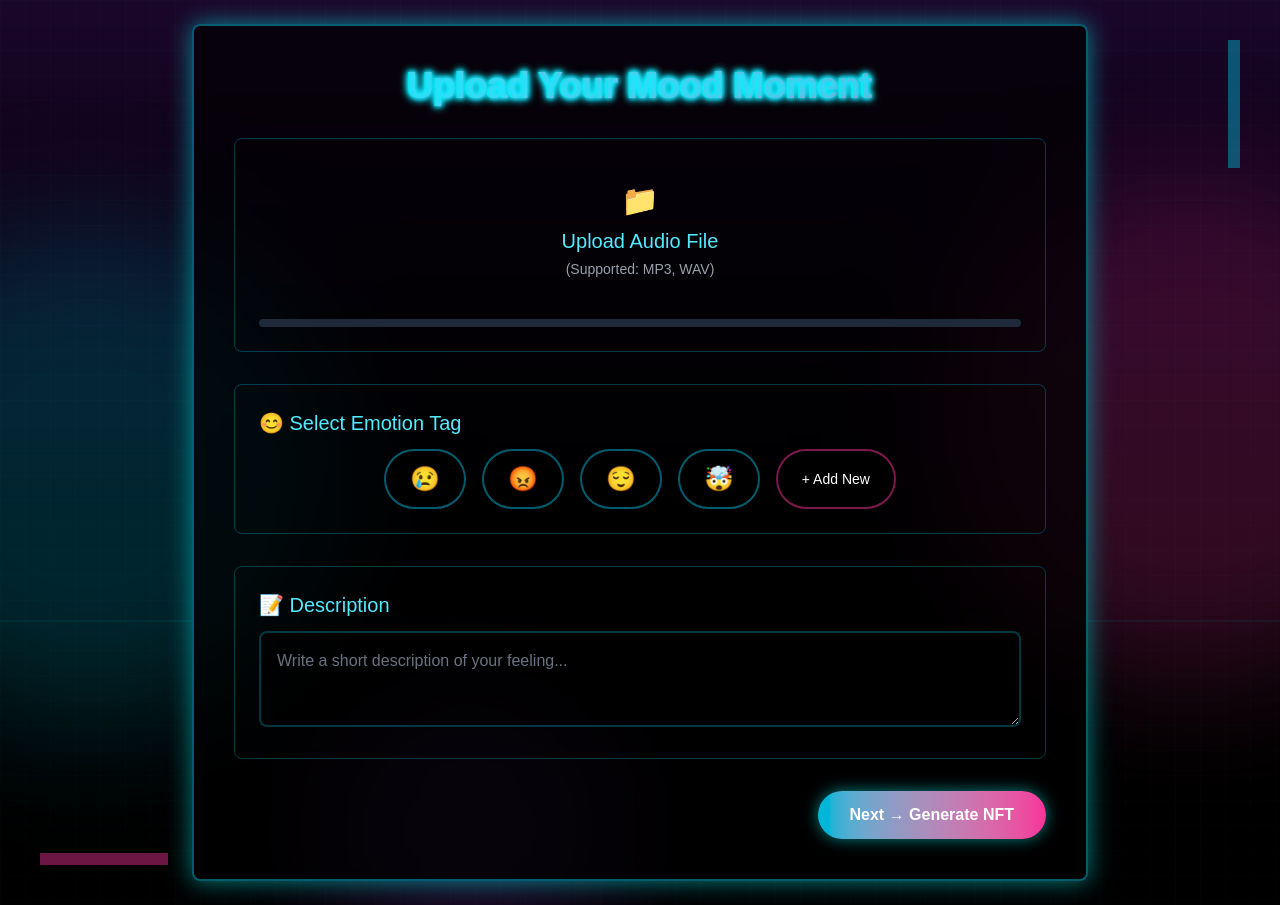
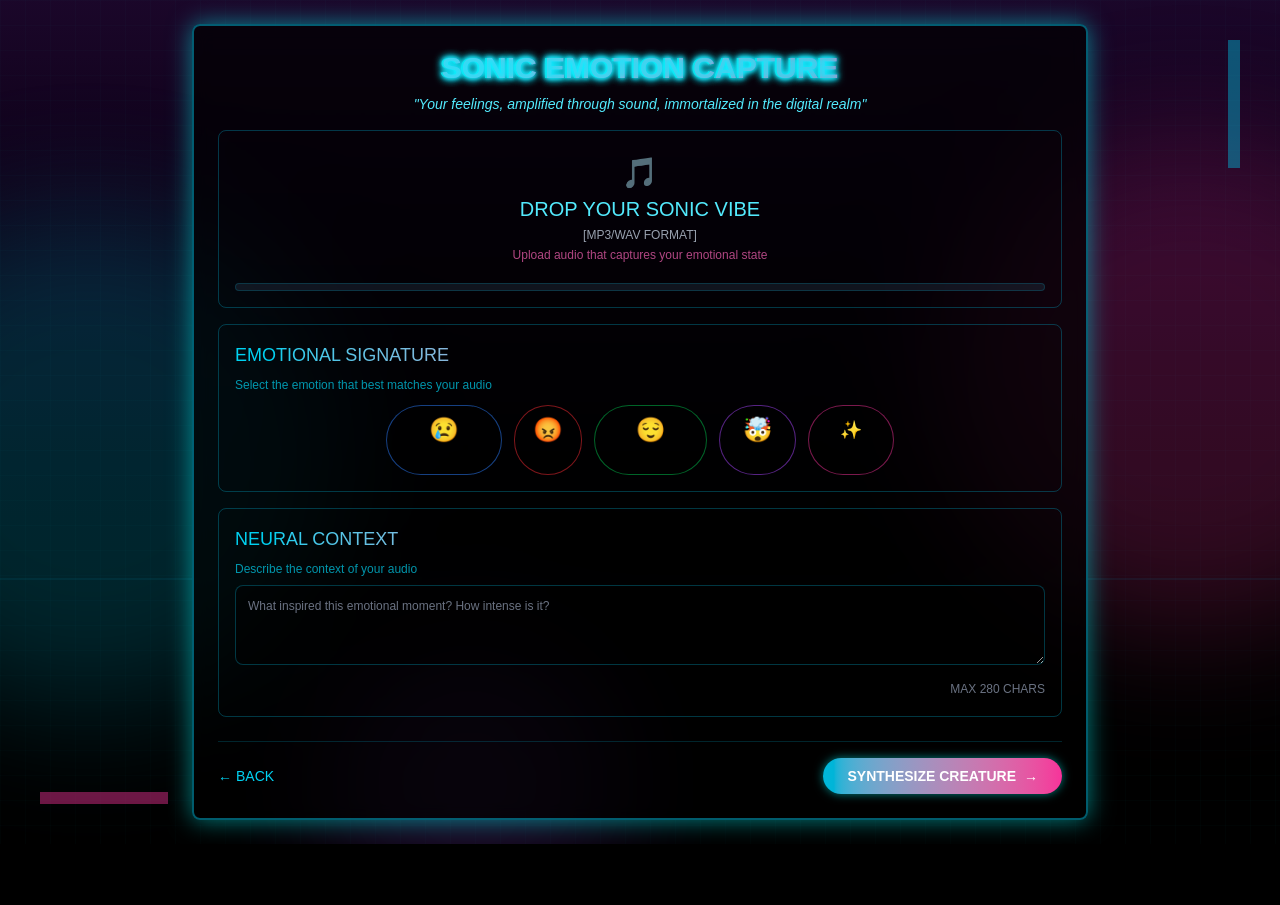
Before and after one commit to IcyConcrete/sui-moodzoo, a Next.js app in the folder frontend/: page /upload in a window 1280 px wide. After the commit the page ends 844 px from the top, so only its background shows below. Built offline with nearby package versions, Linux system fonts and the light colour scheme.

Commit message:
update - upload style

```diff
--- a/frontend/app/upload/page.tsx
+++ b/frontend/app/upload/page.tsx
@@ -16,25 +16,27 @@ export default function UploadPage() {
       </div>
 
       {/* Main content */}
-      <div className="z-10 max-w-4xl w-full mx-auto border-2 border-cyan-500/50 rounded-lg backdrop-blur-sm bg-black/70 p-10 shadow-[0_0_25px_rgba(0,255,255,0.5)]">
-        <div className="text-center mb-8">
-          <h1 className="text-4xl font-bold mb-6 text-transparent bg-clip-text bg-gradient-to-r from-cyan-400 to-pink-500 glitch-text" data-text="Upload Your Mood Moment">
-            Upload Your Mood Moment
+      <div className="z-10 max-w-4xl w-full mx-auto border-2 border-cyan-500/50 rounded-lg backdrop-blur-sm bg-black/70 p-6 shadow-[0_0_25px_rgba(0,255,255,0.5)]">
+        <div className="text-center mb-4">
+          <h1 className="text-3xl font-bold mb-2 text-transparent bg-clip-text bg-gradient-to-r from-cyan-400 to-pink-500 glitch-text" data-text="SONIC EMOTION CAPTURE">
+            SONIC EMOTION CAPTURE
           </h1>
+          <p className="text-cyan-300 italic text-sm">"Your feelings, amplified through sound, immortalized in the digital realm"</p>
         </div>
 
-        <div className="space-y-8">
+        <div className="space-y-4">
           {/* Upload Audio File Section */}
-          <div className="border border-cyan-500/30 rounded-lg p-6 hover:border-cyan-400/50 transition-all">
+          <div className="border border-cyan-500/30 rounded-lg p-4 hover:border-cyan-400/50 transition-all hover:shadow-[0_0_15px_rgba(0,255,255,0.3)] group">
             <label className="flex flex-col items-center justify-center cursor-pointer">
               <div className="flex flex-col items-center justify-center w-full">
-                <div className="flex flex-col items-center justify-center pt-5 pb-6">
-                  <span className="text-3xl mb-2">📁</span>
-                  <span className="text-xl font-medium text-cyan-300 mb-1">Upload Audio File</span>
-                  <span className="text-sm text-gray-400">(Supported: MP3, WAV)</span>
+                <div className="flex flex-col items-center justify-center py-2">
+                  <span className="text-3xl mb-1 group-hover:scale-110 transition-transform">🎵</span>
+                  <span className="text-xl font-medium text-cyan-300 mb-1 group-hover:text-pink-300 transition-colors">DROP YOUR SONIC VIBE</span>
+                  <span className="text-xs text-gray-400">[MP3/WAV FORMAT]</span>
+                  <span className="text-xs text-pink-400/70 max-w-md text-center mt-1">Upload audio that captures your emotional state</span>
                 </div>
                 <input type="file" className="hidden" accept=".mp3,.wav" />
-                <div className="w-full h-2 bg-gray-800 rounded-full mt-4 overflow-hidden">
+                <div className="w-full h-2 bg-gray-800/50 rounded-full mt-3 overflow-hidden border border-cyan-500/20">
                   <div className="w-0 h-full bg-gradient-to-r from-cyan-500 to-pink-500 rounded-full"></div>
                 </div>
               </div>
@@ -42,40 +44,57 @@ export default function UploadPage() {
           </div>
 
           {/* Emotion Tags Section */}
-          <div className="border border-cyan-500/30 rounded-lg p-6 hover:border-cyan-400/50 transition-all">
-            <div className="mb-3 text-xl font-medium text-cyan-300">😊 Select Emotion Tag</div>
-            <div className="flex flex-wrap gap-4 justify-center">
-              <button className="emotion-tag bg-black/50 hover:bg-cyan-900/30 border-2 border-cyan-500/50 rounded-full py-3 px-6 text-2xl transition-all hover:shadow-[0_0_10px_rgba(0,255,255,0.5)]">
-                😢
+          <div className="border border-cyan-500/30 rounded-lg p-4 hover:border-cyan-400/50 transition-all hover:shadow-[0_0_15px_rgba(0,255,255,0.3)]">
+            <div className="mb-2 text-lg font-medium text-transparent bg-clip-text bg-gradient-to-r from-cyan-400 to-pink-500">EMOTIONAL SIGNATURE</div>
+            <p className="text-xs text-cyan-400/70 mb-3 max-w-lg">Select the emotion that best matches your audio</p>
+
+            <div className="flex flex-wrap gap-3 justify-center">
+              <button className="emotion-tag bg-black/50 hover:bg-blue-900/30 border border-blue-500/50 rounded-full py-2 px-4 text-2xl transition-all hover:shadow-[0_0_15px_rgba(0,100,255,0.5)] hover:scale-105 group">
+                <span className="group-hover:-translate-y-1 transition-transform inline-block">😢</span>
+                <span className="block text-xs mt-1 text-blue-400 opacity-0 group-hover:opacity-100 transition-opacity">MELANCHOLY</span>
               </button>
-              <button className="emotion-tag bg-black/50 hover:bg-cyan-900/30 border-2 border-cyan-500/50 rounded-full py-3 px-6 text-2xl transition-all hover:shadow-[0_0_10px_rgba(0,255,255,0.5)]">
-                😡
+              <button className="emotion-tag bg-black/50 hover:bg-red-900/30 border border-red-500/50 rounded-full py-2 px-4 text-2xl transition-all hover:shadow-[0_0_15px_rgba(255,0,0,0.5)] hover:scale-105 group">
+                <span className="group-hover:-translate-y-1 transition-transform inline-block">😡</span>
+                <span className="block text-xs mt-1 text-red-400 opacity-0 group-hover:opacity-100 transition-opacity">RAGE</span>
               </button>
-              <button className="emotion-tag bg-black/50 hover:bg-cyan-900/30 border-2 border-cyan-500/50 rounded-full py-3 px-6 text-2xl transition-all hover:shadow-[0_0_10px_rgba(0,255,255,0.5)]">
-                😌
+              <button className="emotion-tag bg-black/50 hover:bg-green-900/30 border border-green-500/50 rounded-full py-2 px-4 text-2xl transition-all hover:shadow-[0_0_15px_rgba(0,255,100,0.5)] hover:scale-105 group">
+                <span className="group-hover:-translate-y-1 transition-transform inline-block">😌</span>
+                <span className="block text-xs mt-1 text-green-400 opacity-0 group-hover:opacity-100 transition-opacity">TRANQUILITY</span>
               </button>
-              <button className="emotion-tag bg-black/50 hover:bg-cyan-900/30 border-2 border-cyan-500/50 rounded-full py-3 px-6 text-2xl transition-all hover:shadow-[0_0_10px_rgba(0,255,255,0.5)]">
-                🤯
+              <button className="emotion-tag bg-black/50 hover:bg-purple-900/30 border border-purple-500/50 rounded-full py-2 px-4 text-2xl transition-all hover:shadow-[0_0_15px_rgba(200,0,255,0.5)] hover:scale-105 group">
+                <span className="group-hover:-translate-y-1 transition-transform inline-block">🤯</span>
+                <span className="block text-xs mt-1 text-purple-400 opacity-0 group-hover:opacity-100 transition-opacity">CHAOS</span>
               </button>
-              <button className="emotion-tag bg-black/50 hover:bg-cyan-900/30 border-2 border-pink-500/50 rounded-full py-3 px-6 text-sm transition-all hover:shadow-[0_0_10px_rgba(255,0,255,0.5)]">
-                + Add New
+              <button className="emotion-tag bg-black/50 hover:bg-pink-900/30 border border-pink-500/50 rounded-full py-2 px-4 text-sm transition-all hover:shadow-[0_0_15px_rgba(255,0,255,0.5)] hover:scale-105 group">
+                <span className="group-hover:-translate-y-1 transition-transform inline-block text-lg">✨</span>
+                <span className="block text-xs mt-1 text-pink-400 opacity-0 group-hover:opacity-100 transition-opacity">CUSTOM</span>
               </button>
             </div>
           </div>
 
           {/* Description Section */}
-          <div className="border border-cyan-500/30 rounded-lg p-6 hover:border-cyan-400/50 transition-all">
-            <div className="mb-3 text-xl font-medium text-cyan-300">📝 Description</div>
+          <div className="border border-cyan-500/30 rounded-lg p-4 hover:border-cyan-400/50 transition-all hover:shadow-[0_0_15px_rgba(0,255,255,0.3)]">
+            <div className="mb-2 text-lg font-medium text-transparent bg-clip-text bg-gradient-to-r from-cyan-400 to-pink-500">NEURAL CONTEXT</div>
+            <p className="text-xs text-cyan-400/70 mb-2 max-w-lg">Describe the context of your audio</p>
+
             <textarea
-              className="w-full h-24 bg-black/50 border-2 border-cyan-500/30 rounded-lg p-4 text-white placeholder-gray-500 focus:border-cyan-400 focus:outline-none focus:ring-1 focus:ring-cyan-500 transition-all"
-              placeholder="Write a short description of your feeling..."
+              className="w-full h-20 bg-black/50 border border-cyan-500/30 rounded-lg p-3 text-white placeholder-gray-500 focus:border-cyan-400 focus:outline-none focus:ring-1 focus:ring-cyan-500 transition-all text-xs"
+              placeholder="What inspired this emotional moment? How intense is it?"
             ></textarea>
+            <div className="text-right mt-1">
+              <span className="text-xs text-gray-500">MAX 280 CHARS</span>
+            </div>
           </div>
 
           {/* Navigation Buttons */}
-          <div className="flex justify-end mt-8">
-            <Link href="/generate" className="bg-gradient-to-r from-cyan-500 to-pink-500 hover:from-cyan-600 hover:to-pink-600 text-white font-bold py-3 px-8 rounded-full shadow-[0_0_15px_rgba(0,255,255,0.5)] transition-all hover:shadow-[0_0_25px_rgba(0,255,255,0.7)] flex items-center gap-2">
-              <span>Next → Generate NFT</span>
+          <div className="flex justify-between items-center mt-6 border-t border-cyan-500/20 pt-4">
+            <Link href="/" className="text-cyan-400 hover:text-cyan-300 transition-colors flex items-center gap-1 text-sm">
+              <span>←</span> <span>BACK</span>
+            </Link>
+
+            <Link href="/generate" className="bg-gradient-to-r from-cyan-500 to-pink-500 hover:from-cyan-600 hover:to-pink-600 text-white font-bold py-2 px-6 rounded-full shadow-[0_0_10px_rgba(0,255,255,0.5)] transition-all hover:shadow-[0_0_15px_rgba(0,255,255,0.7)] hover:scale-105 flex items-center gap-2 group text-sm">
+              <span>SYNTHESIZE CREATURE</span>
+              <span className="group-hover:translate-x-1 transition-transform">→</span>
             </Link>
           </div>
         </div>
```
